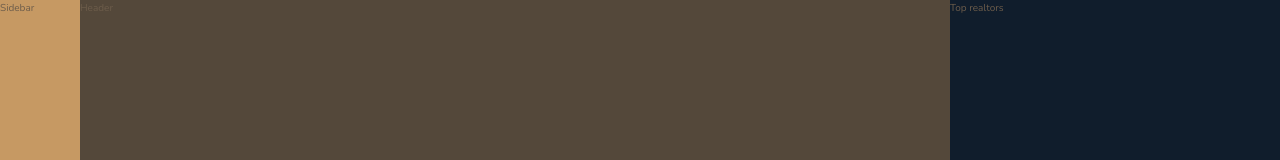
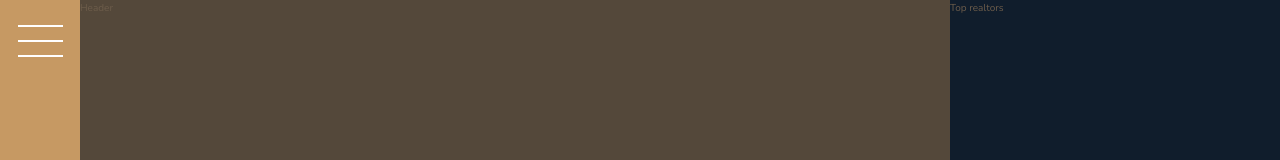
Before and after one commit to Moosees/nexter, a website: page index.html in a window 1280 px wide. Shown: the top 160 px of the page. Drawn offline with nearby package versions, Linux system fonts and the light colour scheme.

Commit message:
Add sidebar button

```diff
--- a/index.html
+++ b/index.html
@@ -15,7 +15,7 @@
 
 <body class="container">
   <div class="sidebar">
-    Sidebar
+    <button class="nav-btn"></button>
   </div>
   <div class="header">
     Header
--- a/sass/_sidebar.scss
+++ b/sass/_sidebar.scss
@@ -1,5 +1,37 @@
 .sidebar {
   background-color: $color-primary;
+  display: flex;
   grid-column: sidebar-start / sidebar-end;
   grid-row: 1 / -1;
+  justify-content: center;
 }
+
+.nav-btn {
+  background-color: $color-white;
+  border: 0;
+  border-radius: 0;
+  height: 2px;
+  margin-top: 4rem;
+  width: 4.5rem;
+
+  &::before,
+  &::after {
+    background-color: $color-white;
+    content: '';
+    display: block;
+    height: 2px;
+    width: 4.5rem;
+  }
+
+  &::before {
+    transform: translateY(-1.5rem);
+  }
+
+  &::after {
+    transform: translateY(1.3rem);
+  }
+
+  &:focus {
+    outline: none;
+  }
+}
```
Also changed, not shown: css/style.css.
